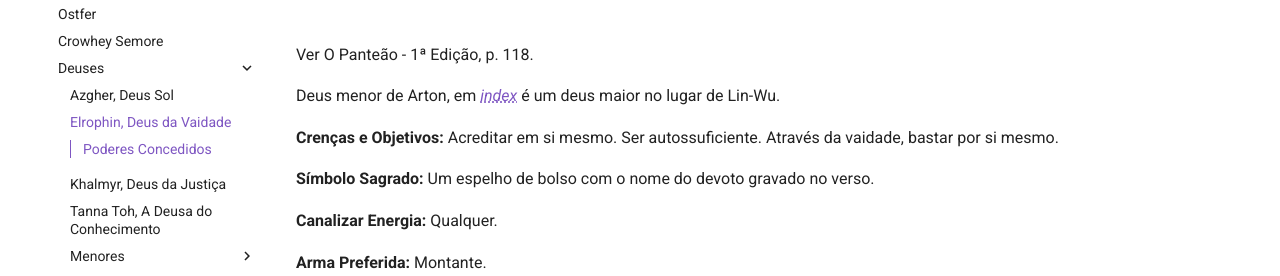
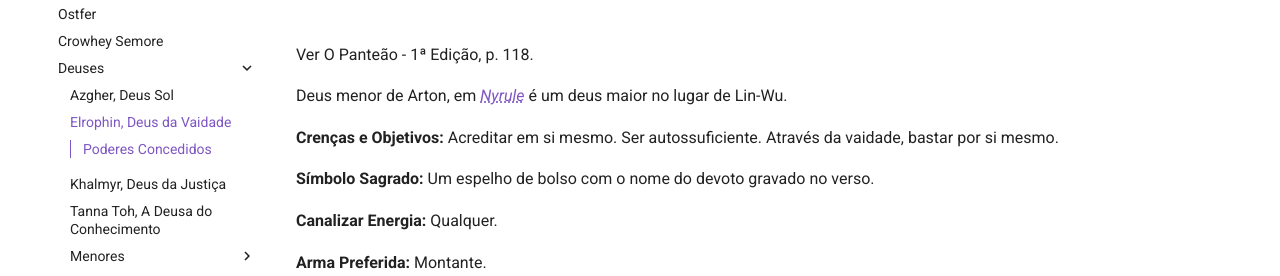
Before and after one commit to NiiMiyo/obsidian-nyrule3, an MkDocs documentation site: the page built from docs/Personagens/NPCs/Deuses/Elrophin, Deus da Vaidade.md, in a window 1280 px wide and 1115 px high. Shown: the part 226-502 px from the top of the window. Built offline with MkDocs 1.6.1 and Material for MkDocs 9.7.7, drawn with Linux system fonts in a browser that asks for light colours; comment, search, counter and statistics services are not loaded.

Commit message:
PUSH NOTE : Elrophin, Deus da Vaidade.md

```diff
--- a/docs/Personagens/NPCs/Deuses/Elrophin, Deus da Vaidade.md
+++ b/docs/Personagens/NPCs/Deuses/Elrophin, Deus da Vaidade.md
@@ -3,11 +3,11 @@
   - Elrophin
   - Deus da Vaidade
 tags:
-  - deus-maior
+  - Deus/Deus-maior
 ---
 Ver O Panteão - 1ª Edição, p. 118.
 
-Deus menor de Arton, em [index](../../../index.md) é um deus maior no lugar de Lin-Wu.
+Deus menor de Arton, em [Nyrule](../../../Lugares/Plano%20Material/Nyrule/index.md) é um deus maior no lugar de Lin-Wu.
 
 **Crenças e Objetivos:** Acreditar em si mesmo. Ser autossuficiente. Através da vaidade, bastar por si mesmo.
 
```
